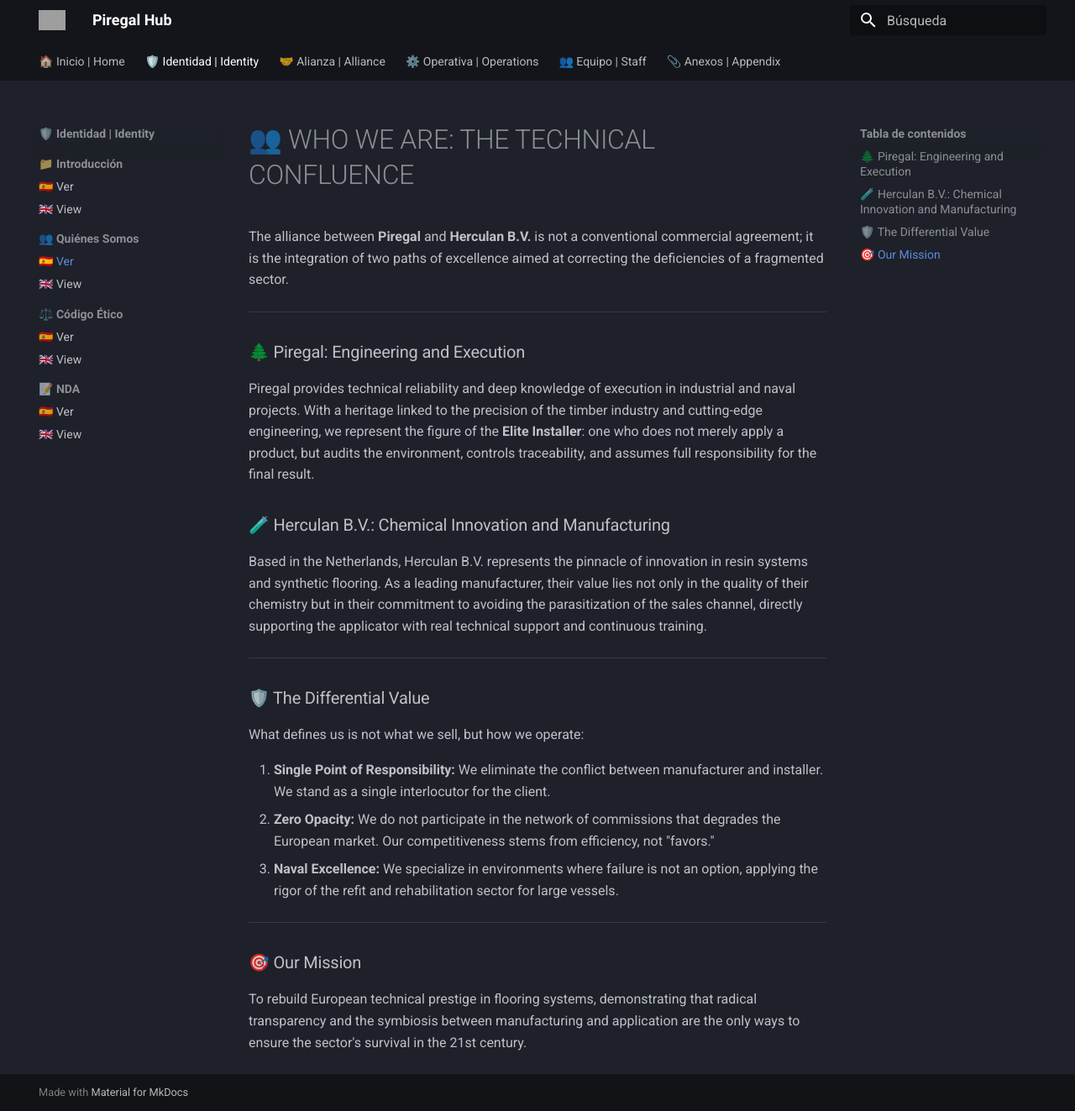
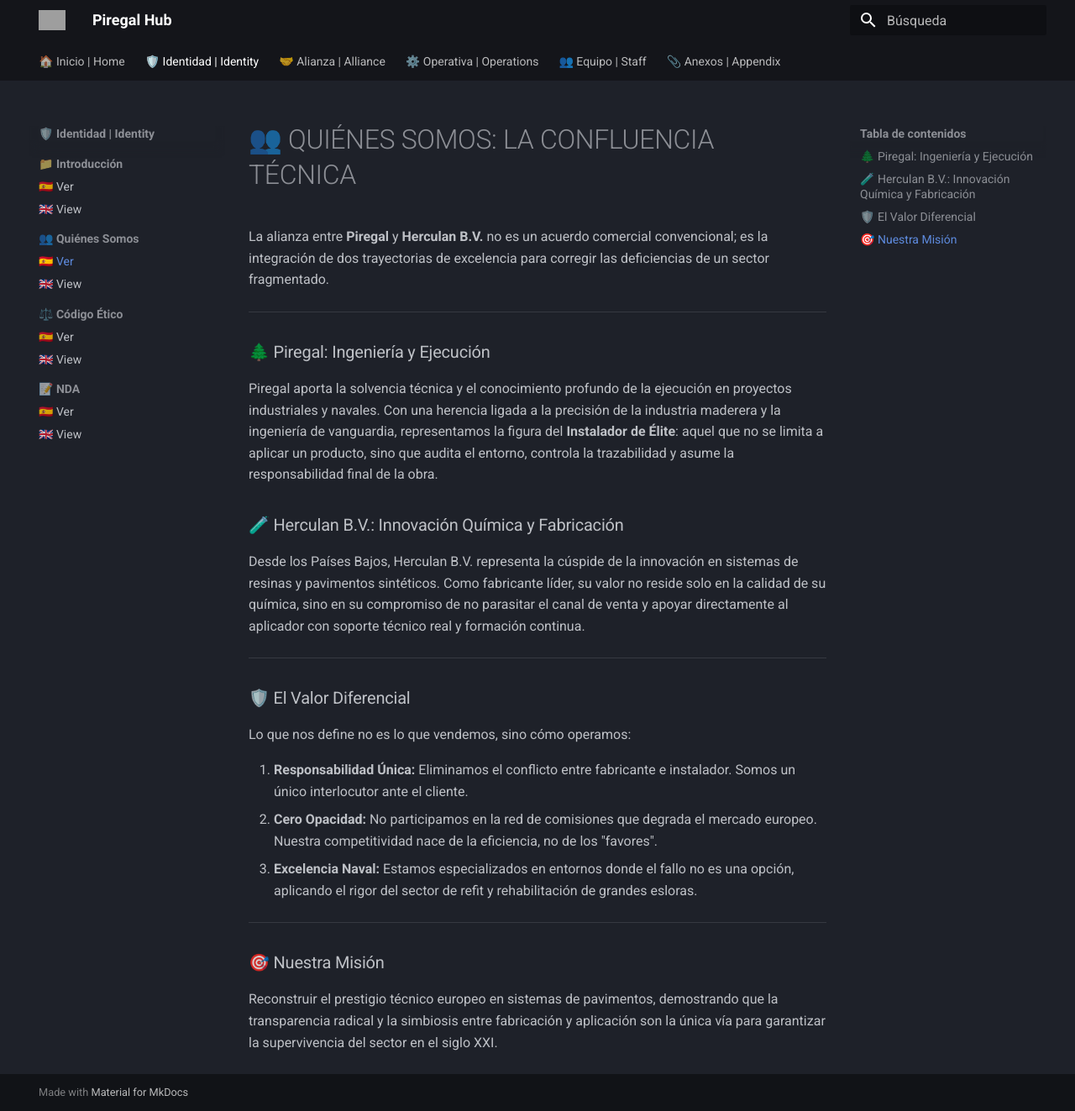
Before and after one commit to bernardezgatosergio-ai/piregal-governance, an MkDocs documentation site: the page built from docs/v1-identidad/quienes-somos.md, in a window 1280 px wide and 1323 px high. Shown: the whole window at 84% size. Built offline with MkDocs 1.6.1 and Material for MkDocs 9.7.7, drawn with Linux system fonts in a browser that asks for light colours; grey boxes are pictures that could not be loaded.

Commit message:
Translate 'Who We Are' section to Spanish

```diff
--- a/docs/v1-identidad/quienes-somos.md
+++ b/docs/v1-identidad/quienes-somos.md
@@ -1,25 +1,25 @@
-# 👥 WHO WE ARE: THE TECHNICAL CONFLUENCE
+# 👥 QUIÉNES SOMOS: LA CONFLUENCIA TÉCNICA
 
-The alliance between **Piregal** and **Herculan B.V.** is not a conventional commercial agreement; it is the integration of two paths of excellence aimed at correcting the deficiencies of a fragmented sector.
+La alianza entre **Piregal** y **Herculan B.V.** no es un acuerdo comercial convencional; es la integración de dos trayectorias de excelencia para corregir las deficiencias de un sector fragmentado.
 
 ---
 
-### 🌲 Piregal: Engineering and Execution
-Piregal provides technical reliability and deep knowledge of execution in industrial and naval projects. With a heritage linked to the precision of the timber industry and cutting-edge engineering, we represent the figure of the **Elite Installer**: one who does not merely apply a product, but audits the environment, controls traceability, and assumes full responsibility for the final result.
+### 🌲 Piregal: Ingeniería y Ejecución
+Piregal aporta la solvencia técnica y el conocimiento profundo de la ejecución en proyectos industriales y navales. Con una herencia ligada a la precisión de la industria maderera y la ingeniería de vanguardia, representamos la figura del **Instalador de Élite**: aquel que no se limita a aplicar un producto, sino que audita el entorno, controla la trazabilidad y asume la responsabilidad final de la obra.
 
-### 🧪 Herculan B.V.: Chemical Innovation and Manufacturing
-Based in the Netherlands, Herculan B.V. represents the pinnacle of innovation in resin systems and synthetic flooring. As a leading manufacturer, their value lies not only in the quality of their chemistry but in their commitment to avoiding the parasitization of the sales channel, directly supporting the applicator with real technical support and continuous training.
+### 🧪 Herculan B.V.: Innovación Química y Fabricación
+Desde los Países Bajos, Herculan B.V. representa la cúspide de la innovación en sistemas de resinas y pavimentos sintéticos. Como fabricante líder, su valor no reside solo en la calidad de su química, sino en su compromiso de no parasitar el canal de venta y apoyar directamente al aplicador con soporte técnico real y formación continua.
 
 ---
 
-### 🛡️ The Differential Value
-What defines us is not what we sell, but how we operate:
+### 🛡️ El Valor Diferencial
+Lo que nos define no es lo que vendemos, sino cómo operamos:
 
-1.  **Single Point of Responsibility:** We eliminate the conflict between manufacturer and installer. We stand as a single interlocutor for the client.
-2.  **Zero Opacity:** We do not participate in the network of commissions that degrades the European market. Our competitiveness stems from efficiency, not "favors."
-3.  **Naval Excellence:** We specialize in environments where failure is not an option, applying the rigor of the refit and rehabilitation sector for large vessels.
+1.  **Responsabilidad Única:** Eliminamos el conflicto entre fabricante e instalador. Somos un único interlocutor ante el cliente.
+2.  **Cero Opacidad:** No participamos en la red de comisiones que degrada el mercado europeo. Nuestra competitividad nace de la eficiencia, no de los "favores".
+3.  **Excelencia Naval:** Estamos especializados en entornos donde el fallo no es una opción, aplicando el rigor del sector de refit y rehabilitación de grandes esloras.
 
 ---
 
-### 🎯 Our Mission
-To rebuild European technical prestige in flooring systems, demonstrating that radical transparency and the symbiosis between manufacturing and application are the only ways to ensure the sector's survival in the 21st century.
+### 🎯 Nuestra Misión
+Reconstruir el prestigio técnico europeo en sistemas de pavimentos, demostrando que la transparencia radical y la simbiosis entre fabricación y aplicación son la única vía para garantizar la supervivencia del sector en el siglo XXI.
```
